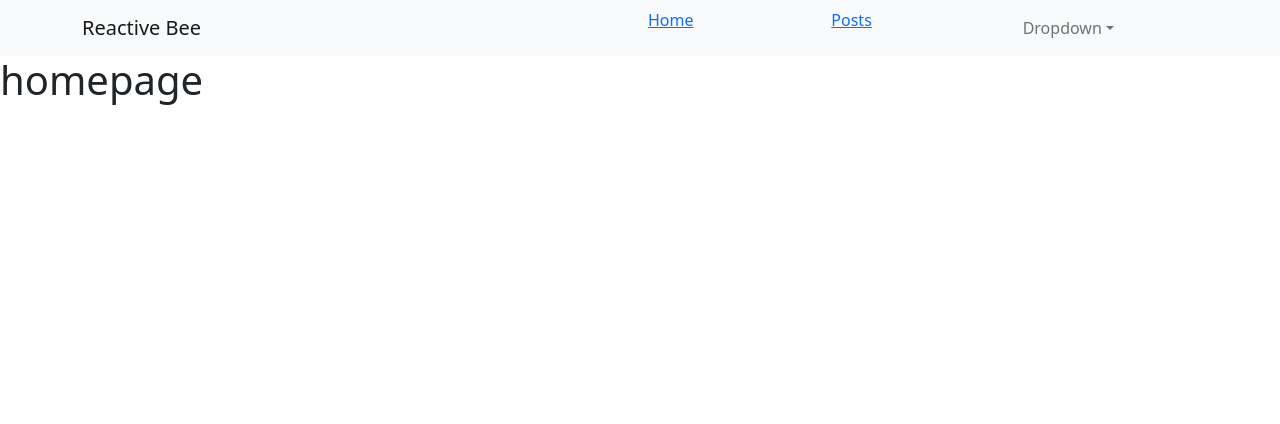
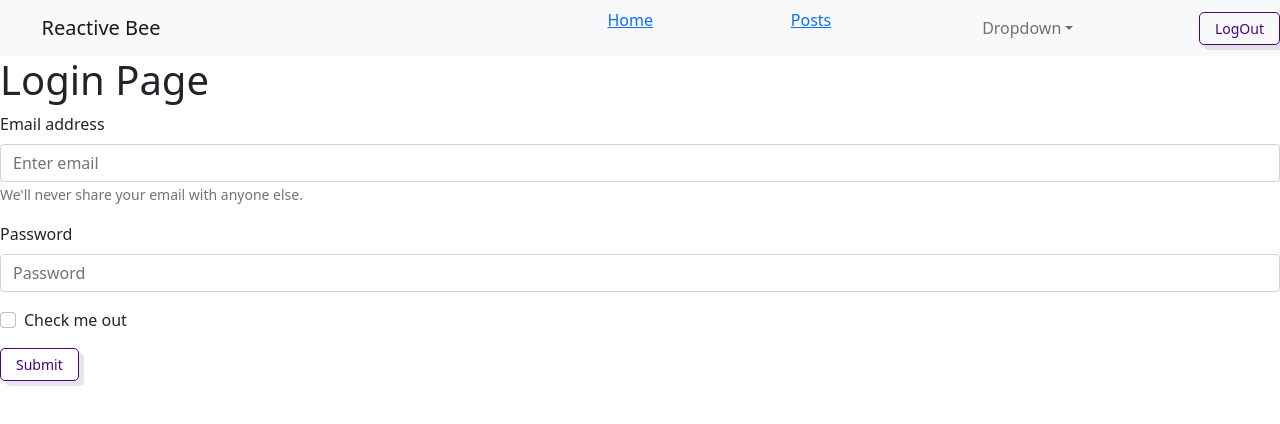
Before and after one commit to irynaludanova/reactive_bee, a React (Create React App) app: page /login in a window 1280 px wide. Before the commit this address led to /home. Shown: the top 424 px of the page. Built offline with nearby package versions, Linux system fonts and the light colour scheme.

Commit message:
Add Login/Logout functionality

```diff
--- a/src/API/PostService.js
+++ b/src/API/PostService.js
@@ -12,4 +12,12 @@ export default class PostService {
     )
     return response
   }
+
+  static async getById(id) {
+    const response = await axios.get(
+      `https://jsonplaceholder.typicode.com/posts/${id}`
+    )
+
+    return response
+  }
 }
--- a/src/App.js
+++ b/src/App.js
@@ -1,15 +1,32 @@
-import React from "react"
+import { React, useEffect, useState } from "react"
 import { BrowserRouter } from "react-router-dom"
 import "./App.css"
 import "bootstrap/dist/css/bootstrap.min.css"
 import MyNavbar from "./UI/navbar/MyNavbar"
 import AppRouter from "./components/AppRouter/AppRouter"
+import { AuthContext } from "./context"
 function App() {
+  const [isAuth, setIsAuth] = useState(false)
+  const [isLoading, setIsLoading] = useState(true)
+  useEffect(() => {
+    if (localStorage.getItem("auth")) {
+      setIsAuth(true)
+    }
+    setIsLoading(false)
+  }, [])
   return (
-    <BrowserRouter>
-      <MyNavbar />
-      <AppRouter />
-    </BrowserRouter>
+    <AuthContext.Provider
+      value={{
+        isAuth,
+        setIsAuth,
+        isLoading,
+      }}
+    >
+      <BrowserRouter>
+        <MyNavbar />
+        <AppRouter />
+      </BrowserRouter>
+    </AuthContext.Provider>
   )
 }
 
--- a/src/UI/navbar/MyNavbar.jsx
+++ b/src/UI/navbar/MyNavbar.jsx
@@ -1,7 +1,14 @@
-import React from "react"
+import React, { useContext } from "react"
 import { Link } from "react-router-dom"
 import { Nav, NavDropdown, Navbar, Container } from "react-bootstrap"
+import { MyButton } from "../button/MyButton"
+import { AuthContext } from "../../context"
 const MyNavbar = () => {
+  const { isAuth, setIsAuth } = useContext(AuthContext)
+  const logout = () => {
+    setIsAuth(false)
+    localStorage.removeItem("auth")
+  }
   return (
     <Navbar bg="light" expand="lg">
       <Container>
@@ -9,8 +16,8 @@ const MyNavbar = () => {
         <Navbar.Toggle aria-controls="basic-navbar-nav" />
         <Navbar.Collapse id="basic-navbar-nav">
           <Nav className="me-auto">
-            <Link to="home">Home</Link>
-            <Link to="posts">Posts</Link>
+            <Link to="/home">Home</Link>
+            <Link to="/posts">Posts</Link>
 
             <NavDropdown title="Dropdown" id="basic-nav-dropdown">
               <NavDropdown.Item href="#action/3.1">Action</NavDropdown.Item>
@@ -26,6 +33,7 @@ const MyNavbar = () => {
           </Nav>
         </Navbar.Collapse>
       </Container>
+      <MyButton onClick={logout}>LogOut</MyButton>
     </Navbar>
   )
 }
--- a/src/components/AppRouter/AppRouter.jsx
+++ b/src/components/AppRouter/AppRouter.jsx
@@ -1,21 +1,37 @@
-import React from "react"
+import React, { useContext } from "react"
 import { Route, Switch, Redirect } from "react-router-dom"
-import Home from "../../pages/Home/Home"
-import Posts from "../../pages/Posts/Posts"
-import Error from "../../pages/Error/Error"
+import { AuthContext } from "../../context"
+
+import { privateRoutes, publicRoutes } from "../../router"
+import { MyLoader } from "../../UI/loader/MyLoader"
 const AppRouter = () => {
-  return (
+  const { isAuth, isLoading } = useContext(AuthContext)
+  if (isLoading) {
+    return <MyLoader />
+  }
+  return isAuth ? (
     <Switch>
-      <Route path="/home">
-        <Home />
-      </Route>
-      <Route path="/posts">
-        <Posts />
-      </Route>
-      <Route path="/error">
-        <Error />
-      </Route>
+      {privateRoutes.map((route) => (
+        <Route
+          key={route.component}
+          component={route.component}
+          path={route.path}
+          exact={route.exact}
+        />
+      ))}
       <Redirect to="/home" />
+    </Switch>
+  ) : (
+    <Switch>
+      {publicRoutes.map((route) => (
+        <Route
+          key={route.component}
+          component={route.component}
+          path={route.path}
+          exact={route.exact}
+        />
+      ))}
+      <Redirect to="/login" />
     </Switch>
   )
 }
--- a/src/components/PostItem/PostItem.jsx
+++ b/src/components/PostItem/PostItem.jsx
@@ -1,8 +1,11 @@
 import React from "react"
+import { useHistory } from "react-router"
 import { MyButton } from "../../UI/button/MyButton"
 import classes from "./PostItem.module.css"
 
 export const PostItem = (props) => {
+  const router = useHistory()
+
   return (
     <div className={classes.post_container}>
       <div className={classes.post_content}>
@@ -10,7 +13,10 @@ export const PostItem = (props) => {
           {props.post.id}. {props.post.title}
         </h2>
         <p>{props.post.body}</p>
-        <div>
+        <div className={classes.post_btns}>
+          <MyButton onClick={() => router.push(`/posts/${props.post.id}`)}>
+            Open
+          </MyButton>
           <MyButton onClick={() => props.remove(props.post)}>Delete</MyButton>
         </div>
       </div>
--- a/src/components/PostItem/PostItem.module.css
+++ b/src/components/PostItem/PostItem.module.css
@@ -12,3 +12,9 @@
   margin: 10px 35px;
   padding: 10px 15px;
 }
+
+.post_btns {
+  display: flex;
+  flex-direction: row;
+  margin: 10px;
+}
--- /dev/null
+++ b/src/context/index.js
@@ -0,0 +1,3 @@
+import { createContext } from "react"
+
+export const AuthContext = createContext(null)
--- /dev/null
+++ b/src/pages/Login/Login.jsx
@@ -0,0 +1,40 @@
+import React, { useContext } from "react"
+import { Form } from "react-bootstrap"
+import { AuthContext } from "../../context"
+import { MyButton } from "../../UI/button/MyButton"
+const Login = () => {
+  const { isAuth, setIsAuth } = useContext(AuthContext)
+  const login = (e) => {
+    e.preventDefault()
+    setIsAuth(true)
+    localStorage.setItem("auth", "true")
+  }
+
+  return (
+    <div>
+      <h1>Login Page</h1>
+      <Form onSubmit={login}>
+        <Form.Group className="mb-3" controlId="formBasicEmail">
+          <Form.Label>Email address</Form.Label>
+          <Form.Control type="email" placeholder="Enter email" />
+          <Form.Text className="text-muted">
+            We'll never share your email with anyone else.
+          </Form.Text>
+        </Form.Group>
+
+        <Form.Group className="mb-3" controlId="formBasicPassword">
+          <Form.Label>Password</Form.Label>
+          <Form.Control type="password" placeholder="Password" />
+        </Form.Group>
+        <Form.Group className="mb-3" controlId="formBasicCheckbox">
+          <Form.Check type="checkbox" label="Check me out" />
+        </Form.Group>
+        <MyButton variant="primary" type="submit">
+          Submit
+        </MyButton>
+      </Form>
+    </div>
+  )
+}
+
+export default Login
--- /dev/null
+++ b/src/pages/PostIdPage/PostIdPage.jsx
@@ -0,0 +1,32 @@
+import React, { useEffect, useState } from "react"
+import { useParams } from "react-router"
+import { useFetching } from "../../hooks/useFetching"
+import PostService from "../../API/PostService"
+import { MyLoader } from "../../UI/loader/MyLoader"
+const PostIdPage = () => {
+  const params = useParams()
+  const [post, setPost] = useState({})
+  const [fetchPostById, isLoading, error] = useFetching(async (id) => {
+    const response = await PostService.getById(id)
+    setPost(response.data)
+  })
+  useEffect(() => {
+    fetchPostById(params.id)
+  }, [])
+  console.log(params)
+  console.log(post.title)
+  return (
+    <div>
+      <h1>Post number {params.id}</h1>
+      {isLoading ? (
+        <MyLoader />
+      ) : (
+        <div>
+          {post.id}.{post.title}
+        </div>
+      )}
+    </div>
+  )
+}
+
+export default PostIdPage
--- /dev/null
+++ b/src/router/index.js
@@ -0,0 +1,12 @@
+import Home from "./../pages/Home/Home"
+import Login from "./../pages/Login/Login"
+import Posts from "./../pages/Posts/Posts"
+import Error from "./../pages/Error/Error"
+import PostIdPage from "./../pages/PostIdPage/PostIdPage"
+export const privateRoutes = [
+  { path: "/home", component: Home, exact: true },
+  { path: "/posts", component: Posts, exact: true },
+  { path: "/posts/:id", component: PostIdPage, exact: true },
+  { path: "/error", component: Error, exact: true },
+]
+export const publicRoutes = [{ path: "/login", component: Login, exact: true }]
```
Also changed, not shown: src/pages/Login/Login.module.css (added).
